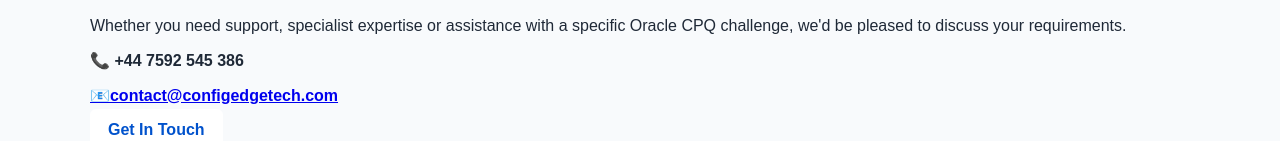
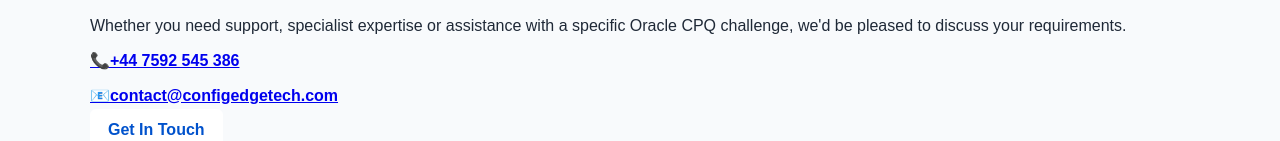
Before and after one commit to tprasanna-oss/configedge-technologies-website, a plain HTML site: page about.html in a window 1280 px wide. Shown: the part 1699-1840 px from the top of the page. Drawn offline with Linux system fonts and the light colour scheme.

Commit message:
Update about.html

```diff
--- a/about.html
+++ b/about.html
@@ -231,7 +231,11 @@ Whether you need support, specialist expertise or assistance with a specific
 Oracle CPQ challenge, we'd be pleased to discuss your requirements.
 </p>
 
-<p><strong>📞 +44 7592 545 386</strong></p>
+<p>
+<a href="tel:+447592545386">
+<strong>📞+44 7592 545 386</strong>
+</a>
+</p>
 
 <p>
 <a href="mailto:contact@configedgetech.com?subject=Oracle%20CPQ%20Enquiry">
```
